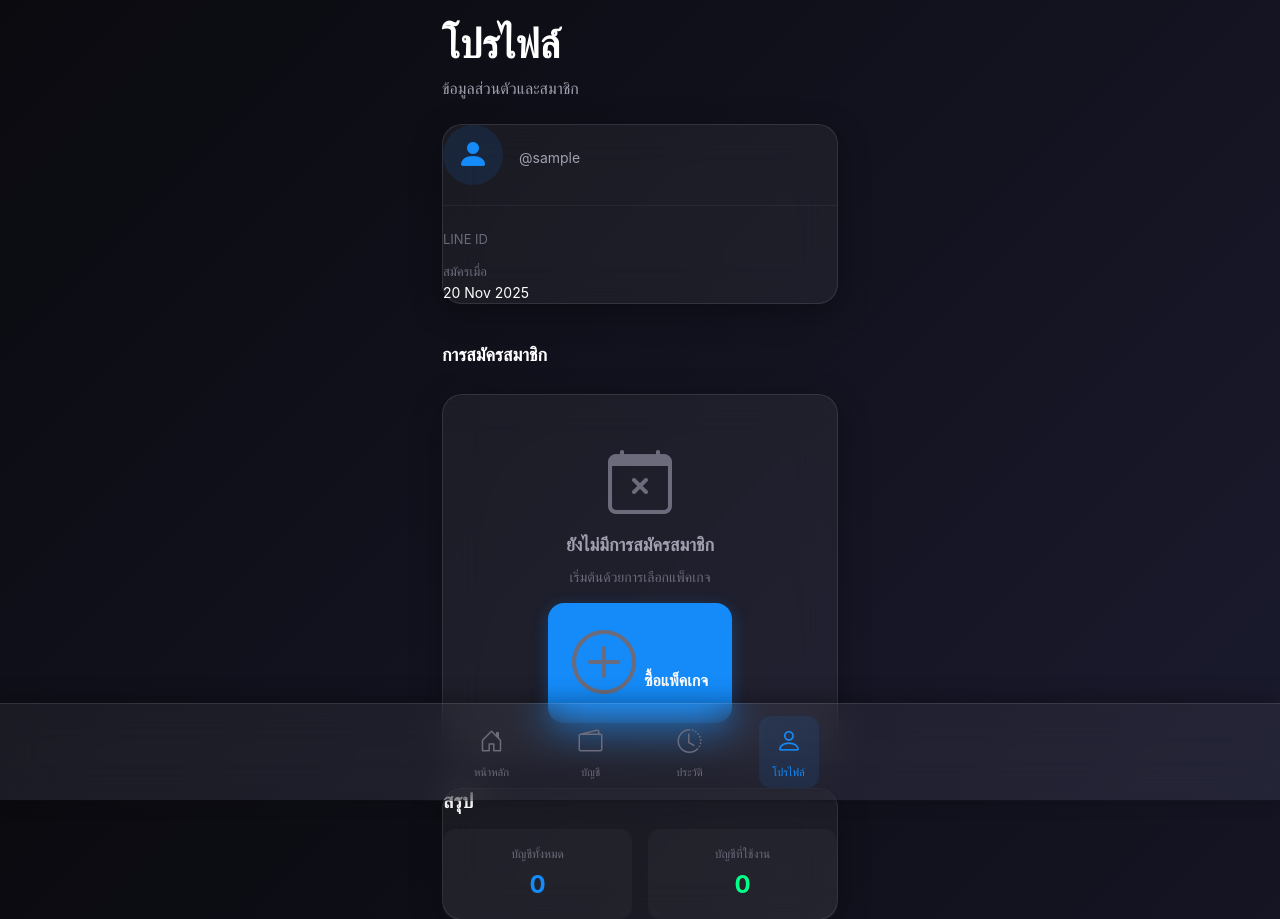
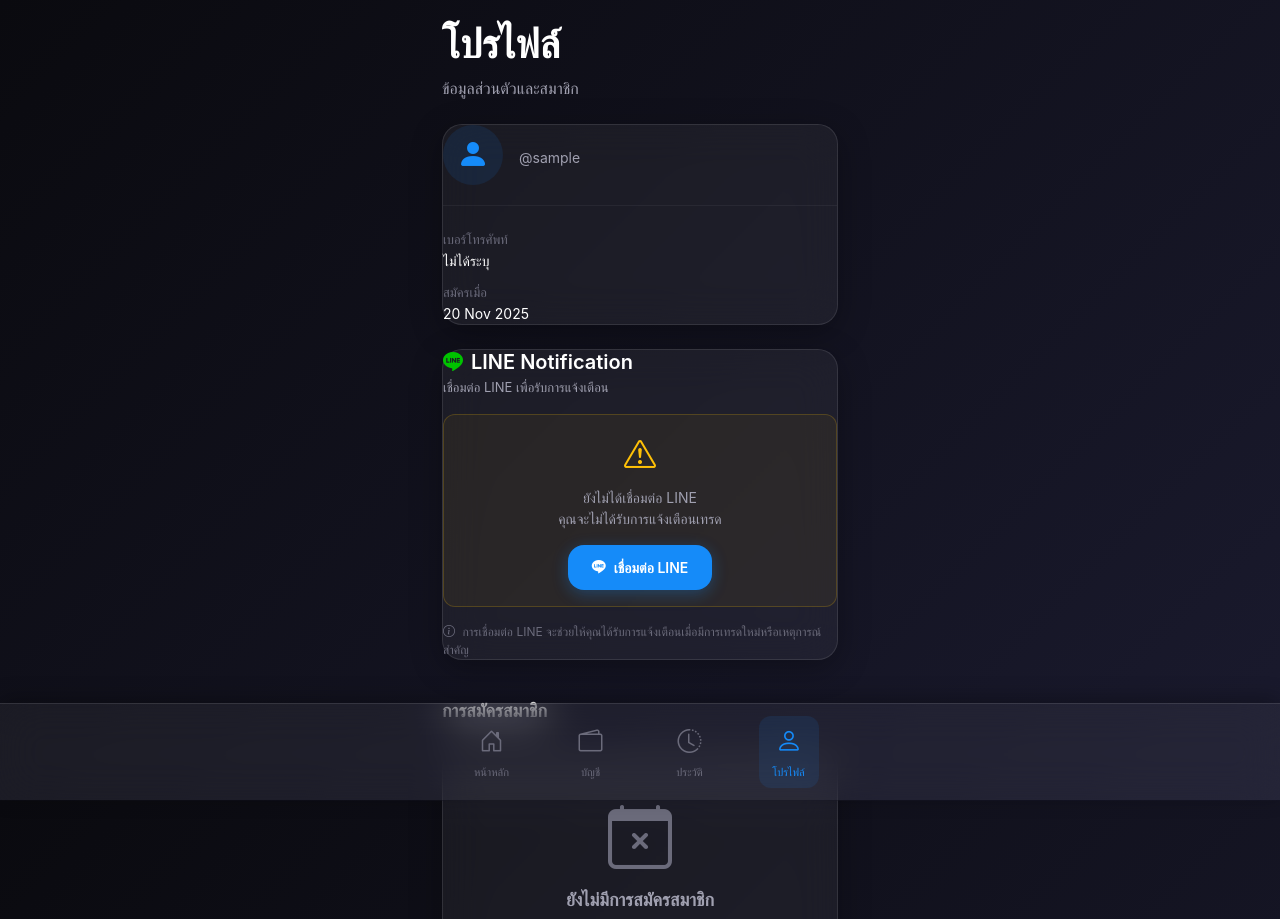
Before and after one commit to icooniex/fxfront, a Django app: page /profile/ in a window 1280 px wide. Shown: the top 919 px of the page. Run offline with Django 4.2, Linux system fonts and the light colour scheme; the visitor is signed in with stand-in values (Sample User, id 1); some libraries are stand-ins or nearby versions.

Commit message:
update line auth

```diff
--- a/templates/profile/index.html
+++ b/templates/profile/index.html
@@ -28,20 +28,65 @@
             <div class="divider"></div>
 
             <div class="mb-2">
-                <span class="text-muted" style="font-size: 13px;">LINE ID</span>
-                <p class="mb-1" style="font-size: 14px;">{{ user.profile.line_uuid|truncatechars:20 }}</p>
+                <span class="text-muted" style="font-size: 13px;">เบอร์โทรศัพท์</span>
+                <p class="mb-1" style="font-size: 14px;">{{ user.profile.phone_number|default:"ไม่ได้ระบุ" }}</p>
             </div>
-
-            {% if user.profile.phone_number %}
-            <div class="mb-2">
-                <span class="text-muted" style="font-size: 13px;">เบอร์โทรศัพท์</span>
-                <p class="mb-1" style="font-size: 14px;">{{ user.profile.phone_number }}</p>
-            </div>
-            {% endif %}
 
             <div class="mb-0">
                 <span class="text-muted" style="font-size: 13px;">สมัครเมื่อ</span>
                 <p class="mb-0" style="font-size: 14px;">{{ user.date_joined|date:"d M Y" }}</p>
+            </div>
+        </div>
+
+        <!-- LINE Connection Card -->
+        <div class="glass-card fade-in mb-4" style="animation-delay: 0.15s;">
+            <div class="d-flex align-items-center justify-content-between mb-3">
+                <div>
+                    <h5 class="mb-1"><i class="bi bi-line me-2" style="color: #00c300;"></i>LINE Notification</h5>
+                    <p class="text-secondary mb-0" style="font-size: 13px;">เชื่อมต่อ LINE เพื่อรับการแจ้งเตือน</p>
+                </div>
+            </div>
+
+            {% if user.profile.is_line_connected %}
+            <!-- LINE Connected -->
+            <div class="p-3 mb-3" style="background: rgba(0, 195, 0, 0.05); border: 1px solid rgba(0, 195, 0, 0.2); border-radius: 12px;">
+                <div class="d-flex align-items-center">
+                    {% if user.profile.line_picture_url %}
+                    <img src="{{ user.profile.line_picture_url }}" alt="LINE Avatar"
+                         style="width: 40px; height: 40px; border-radius: 50%; margin-right: 12px;">
+                    {% else %}
+                    <div class="d-flex align-items-center justify-content-center"
+                         style="width: 40px; height: 40px; background: rgba(0, 195, 0, 0.1); border-radius: 50%; margin-right: 12px;">
+                        <i class="bi bi-line" style="font-size: 20px; color: #00c300;"></i>
+                    </div>
+                    {% endif %}
+                    <div class="flex-grow-1">
+                        <p class="mb-0" style="font-size: 14px; font-weight: 500;">{{ user.profile.line_display_name|default:"LINE User" }}</p>
+                        <p class="mb-0 text-success" style="font-size: 12px;"><i class="bi bi-check-circle me-1"></i>เชื่อมต่อแล้ว</p>
+                    </div>
+                    <button type="button" class="btn btn-sm btn-danger-glass" onclick="disconnectLine()">
+                        <i class="bi bi-x-circle me-1"></i>ยกเลิก
+                    </button>
+                </div>
+            </div>
+            {% else %}
+            <!-- LINE Not Connected -->
+            <div class="p-3 mb-3" style="background: rgba(255, 193, 7, 0.05); border: 1px solid rgba(255, 193, 7, 0.2); border-radius: 12px;">
+                <div class="text-center">
+                    <i class="bi bi-exclamation-triangle" style="font-size: 32px; color: #ffc107;"></i>
+                    <p class="mt-2 mb-3 text-secondary" style="font-size: 14px;">ยังไม่ได้เชื่อมต่อ LINE<br>คุณจะไม่ได้รับการแจ้งเตือนเทรด</p>
+                    <a href="{% url 'line_connect' %}" class="btn btn-primary-blue btn-sm">
+                        <i class="bi bi-line me-2"></i>เชื่อมต่อ LINE
+                    </a>
+                </div>
+            </div>
+            {% endif %}
+
+            <div class="mt-3">
+                <p class="text-muted mb-0" style="font-size: 12px;">
+                    <i class="bi bi-info-circle me-1"></i>
+                    การเชื่อมต่อ LINE จะช่วยให้คุณได้รับการแจ้งเตือนเมื่อมีการเทรดใหม่หรือเหตุการณ์สำคัญ
+                </p>
             </div>
         </div>
 
@@ -152,6 +197,16 @@
 </div>
 {% endblock %}
 
+{% block extra_js %}
+<script>
+    function disconnectLine() {
+        if (confirm('คุณต้องการยกเลิกการเชื่อมต่อ LINE หรือไม่?\nคุณจะไม่ได้รับการแจ้งเตือนอีกต่อไป')) {
+            window.location.href = '{% url "line_disconnect" %}';
+        }
+    }
+</script>
+{% endblock %}
+
 {% block bottom_nav %}
 {% include 'base/bottom_nav.html' %}
 {% endblock %}
--- a/trading/models.py
+++ b/trading/models.py
@@ -49,7 +49,7 @@ class BotStatus(models.TextChoices):
 # User Profile Model
 class UserProfile(TimeStampedModel):
     user = models.OneToOneField(User, on_delete=models.CASCADE, related_name='profile')
-    line_uuid = models.CharField(max_length=100, unique=True, db_index=True)
+    line_uuid = models.CharField(max_length=100, blank=True, null=True, db_index=True)
     line_display_name = models.CharField(max_length=200, blank=True)
     line_picture_url = models.URLField(max_length=500, blank=True)
     first_name = models.CharField(max_length=100)
@@ -63,6 +63,10 @@ class UserProfile(TimeStampedModel):
 
     def __str__(self):
         return f"{self.user.username} - {self.first_name} {self.last_name}"
+
+    def is_line_connected(self):
+        """Check if LINE account is connected"""
+        return self.line_uuid and not self.line_uuid.startswith('temp_')
 
 
 # Subscription Package Model
--- a/trading/urls.py
+++ b/trading/urls.py
@@ -11,6 +11,8 @@ urlpatterns = [
     # LINE Login
     path('auth/line/login/', views.line_login_view, name='line_login'),
     path('auth/line/callback/', views.line_callback_view, name='line_callback'),
+    path('auth/line/connect/', views.line_connect_view, name='line_connect'),
+    path('auth/line/disconnect/', views.line_disconnect_view, name='line_disconnect'),
 
     # Dashboard
     path('dashboard/', views.dashboard_view, name='dashboard'),
--- a/trading/views.py
+++ b/trading/views.py
@@ -64,31 +64,29 @@ def register_view(request):
             first_name = request.POST.get('first_name')
             last_name = request.POST.get('last_name')
             phone = request.POST.get('phone', '')
-            line_uuid = request.POST.get('line_uuid')
 
             # Validation
             if User.objects.filter(username=username).exists():
                 messages.error(request, 'Username นี้ถูกใช้งานแล้ว')
                 return render(request, 'auth/register.html', {'step': 2})
 
-            if not line_uuid:
-                messages.error(request, 'กรุณาเชื่อมต่อ LINE')
-                return render(request, 'auth/register.html', {'step': 2})
-
             # Create user
             user = User.objects.create_user(username=username, password=password)
 
-            # Create profile
+            # Create profile (without LINE for now)
+            # Generate a temporary unique LINE UUID (will be updated when user connects LINE later)
+            temp_line_uuid = f'temp_{user.id}_{timezone.now().timestamp()}'
+
             UserProfile.objects.create(
                 user=user,
-                line_uuid=line_uuid,
+                line_uuid=temp_line_uuid,
                 first_name=first_name,
                 last_name=last_name,
                 phone_number=phone
             )
 
             # Auto login
-            login(request, user)
+            login(request, user, backend='django.contrib.auth.backends.ModelBackend')
             messages.success(request, 'สมัครสมาชิกสำเร็จ')
             return redirect('subscription_packages')
 
@@ -107,10 +105,25 @@ def logout_view(request):
 # ============================================
 
 def line_login_view(request):
-    """Redirect to LINE OAuth for authentication"""
+    """Redirect to LINE OAuth for authentication or connection"""
     if not settings.LINE_CHANNEL_ID:
-        messages.error(request, 'LINE Login ยังไม่ได้ตั้งค่า')
+        messages.warning(request, 'LINE Login ยังไม่ได้ตั้งค่า กรุณาติดต่อผู้ดูแลระบบ')
+        # Redirect back to where user came from
+        referer = request.META.get('HTTP_REFERER')
+        if referer and 'register' in referer:
+            return redirect('register')
+        elif referer and 'profile' in referer:
+            return redirect('profile')
         return redirect('login')
+
+    # Store where user came from (for redirect after LINE auth)
+    referer = request.META.get('HTTP_REFERER', '')
+    if 'register' in referer:
+        request.session['line_login_source'] = 'register'
+    elif 'profile' in referer:
+        request.session['line_login_source'] = 'profile'
+    else:
+        request.session['line_login_source'] = 'login'
 
     # Generate state for CSRF protection
     state = secrets.token_urlsafe(32)
@@ -173,6 +186,9 @@ def line_callback_view(request):
         if not line_user_id:
             raise Exception('ไม่สามารถรับข้อมูลผู้ใช้จาก LINE')
 
+        # Get source from session
+        source = request.session.get('line_login_source', 'login')
+
         # Check if user exists with this LINE ID
         try:
             user_profile = UserProfile.objects.get(line_uuid=line_user_id)
@@ -189,22 +205,72 @@ def line_callback_view(request):
             return redirect('dashboard')
 
         except UserProfile.DoesNotExist:
-            # New user - store LINE data in session and redirect to registration
-            request.session['line_user_data'] = {
-                'line_uuid': line_user_id,
-                'display_name': display_name,
-                'picture_url': picture_url,
-            }
-            messages.info(request, 'กรุณากรอกข้อมูลเพื่อสมัครสมาชิก')
-            return redirect('register')
+            # Check if this is for LINE connection (user already logged in)
+            if source == 'profile' and request.user.is_authenticated:
+                # Connect LINE to existing account
+                user_profile = request.user.profile
+
+                # Check if LINE ID is already used by another account
+                if UserProfile.objects.filter(line_uuid=line_user_id).exists():
+                    messages.error(request, 'LINE ID นี้ถูกเชื่อมต่อกับบัญชีอื่นแล้ว')
+                    return redirect('profile')
+
+                # Update user profile with LINE data
+                user_profile.line_uuid = line_user_id
+                user_profile.line_display_name = display_name
+                user_profile.line_picture_url = picture_url
+                user_profile.save()
+
+                messages.success(request, f'เชื่อมต่อ LINE สำเร็จ! ยินดีต้อนรับ {display_name}')
+                return redirect('profile')
+
+            # User not found - show error and redirect to login
+            messages.error(request, 'ไม่พบบัญชีที่เชื่อมต่อกับ LINE นี้ กรุณาสมัครสมาชิกก่อน')
+            return redirect('login')
 
     except Exception as e:
         messages.error(request, f'เกิดข้อผิดพลาด: {str(e)}')
+
+        # Redirect back to source
+        source = request.session.get('line_login_source', 'login')
+        request.session.pop('line_login_source', None)
+
+        if source == 'register':
+            return redirect('register?step=2')
         return redirect('login')
 
     finally:
         # Clear state from session
         request.session.pop('line_login_state', None)
+        request.session.pop('line_login_source', None)
+
+
+@login_required
+def line_connect_view(request):
+    """Alias for line_login_view for clarity"""
+    return line_login_view(request)
+
+
+@login_required
+def line_disconnect_view(request):
+    """Disconnect LINE from user account"""
+    try:
+        user_profile = request.user.profile
+
+        # Generate new temp LINE UUID
+        temp_line_uuid = f'temp_{request.user.id}_{timezone.now().timestamp()}'
+
+        # Clear LINE data
+        user_profile.line_uuid = temp_line_uuid
+        user_profile.line_display_name = ''
+        user_profile.line_picture_url = ''
+        user_profile.save()
+
+        messages.success(request, 'ยกเลิกการเชื่อมต่อ LINE เรียบร้อย')
+    except Exception as e:
+        messages.error(request, f'เกิดข้อผิดพลาด: {str(e)}')
+
+    return redirect('profile')
 
 
 # ============================================
```
Also changed, not shown: templates/auth/register.html (+4 -29 lines), trading/migrations/0004_alter_userprofile_line_uuid.py (added).
